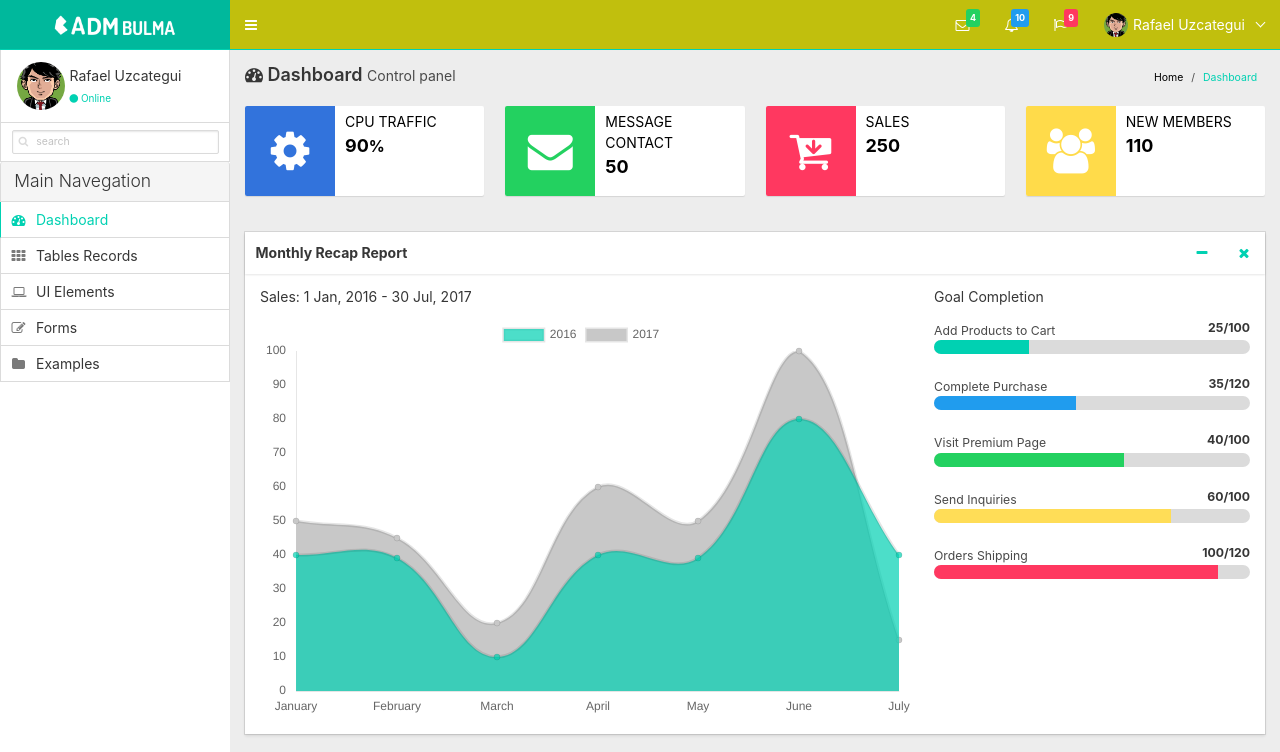
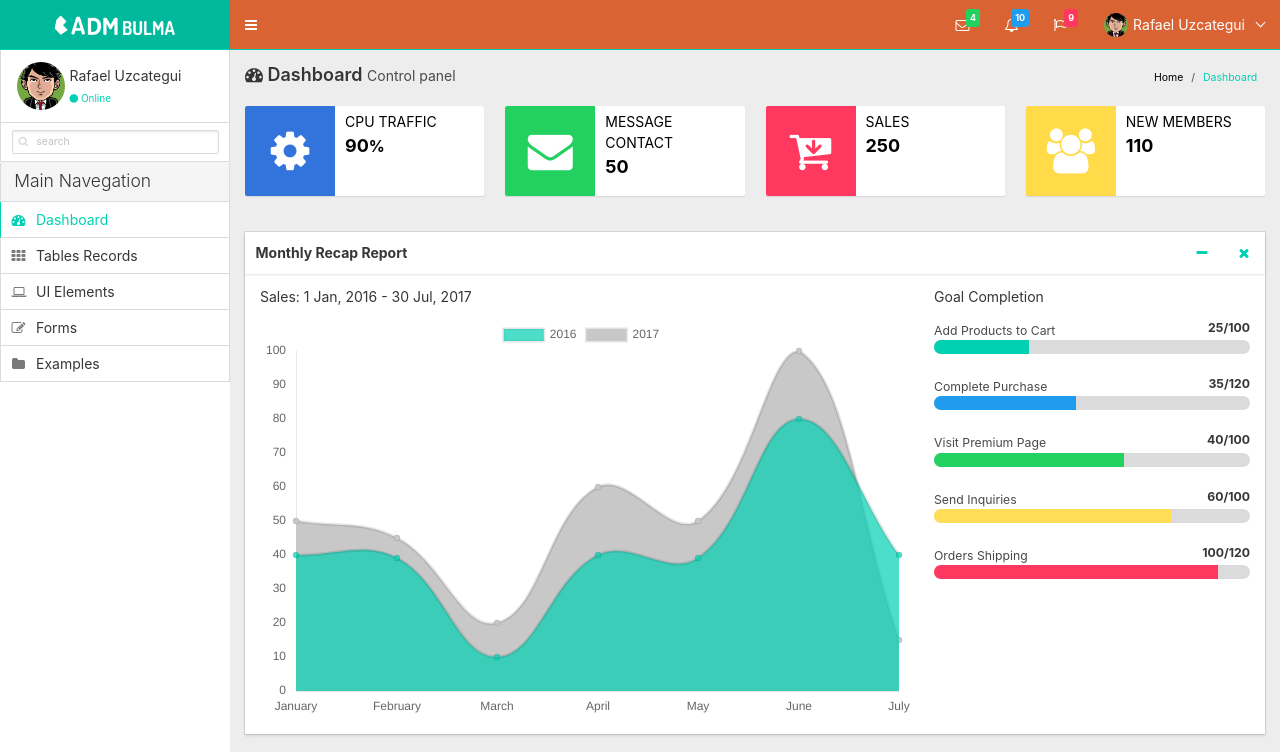
Before and after one commit to AdminBulma-Comunidad/AdminBulma, a plain HTML site: page dist/img/index.html in a window 1280 px wide. Shown: the top 752 px of the page. Drawn offline with nearby package versions, Linux system fonts and the light colour scheme; files that its build step writes are made by us from their sources; files whose address does not match are found by name.

Commit message:
agregue is primary css emilia

```diff
--- a/dist/css/admin.css
+++ b/dist/css/admin.css
@@ -4,7 +4,7 @@
     font-size: 14px !important;
 }
 .is-primary{
-    background-color: #C1BF0D !important;
+    background-color: #DA6333 !important;
 }
  .img-circle {
     border-radius: 50% !important;
```
